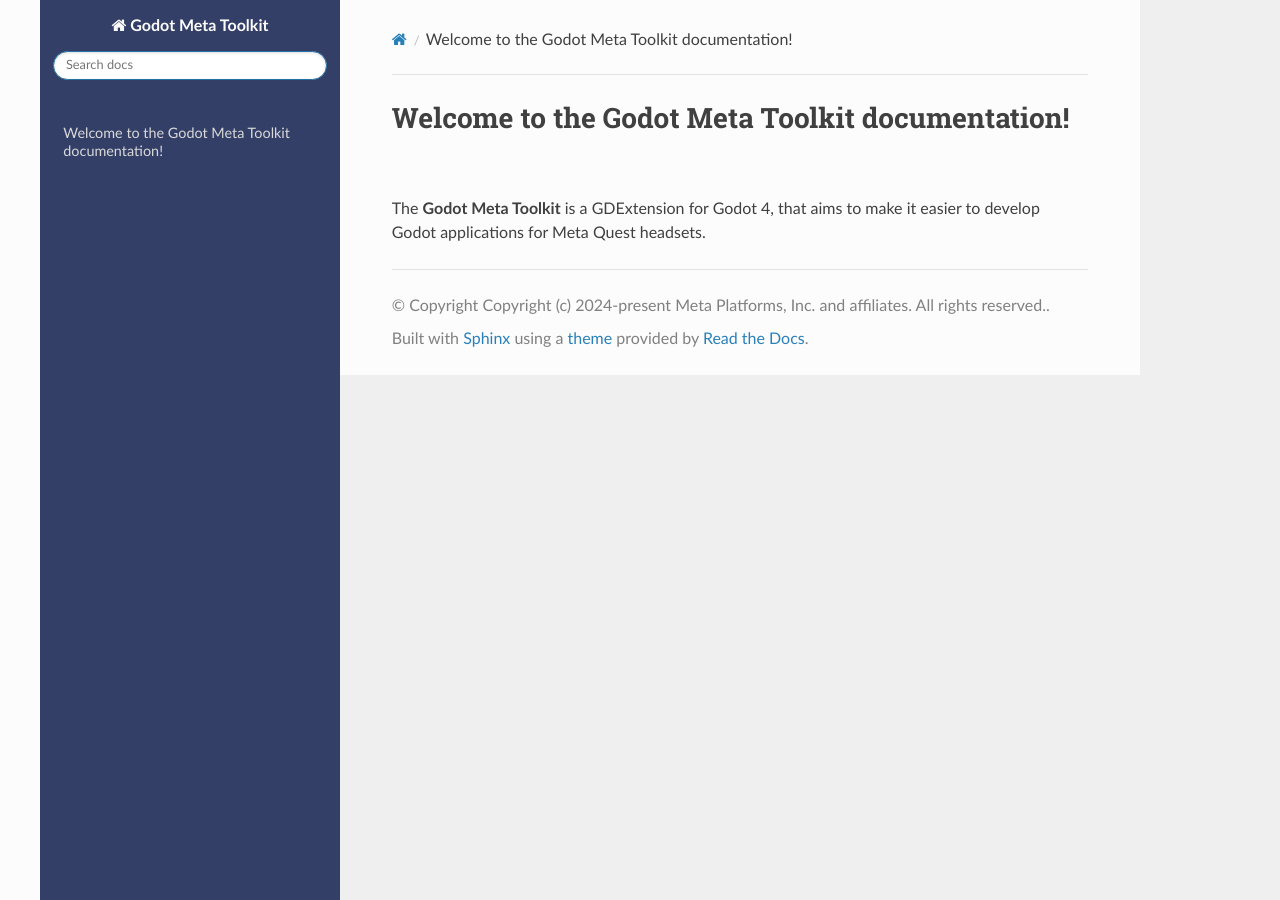
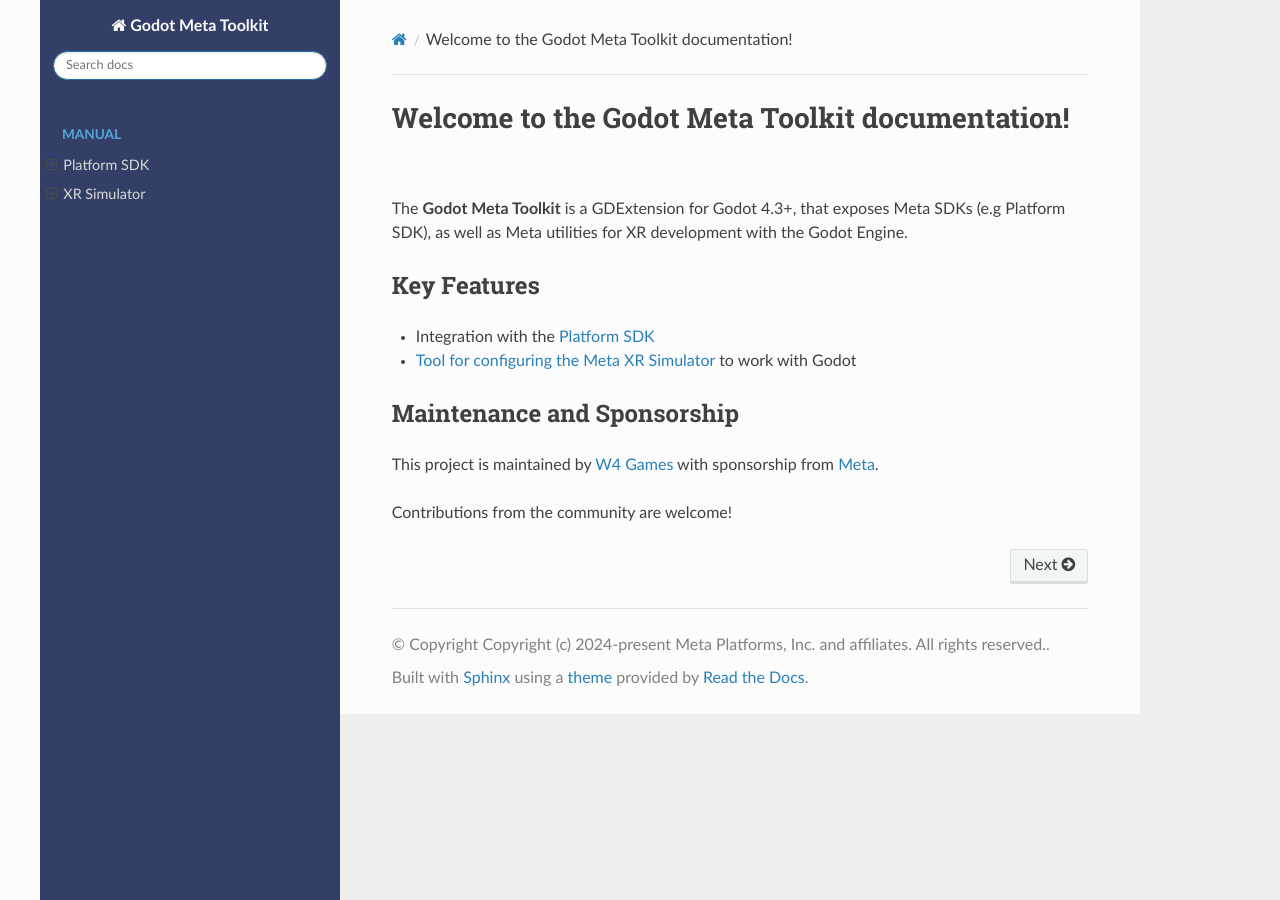
Before and after one commit to godot-sdk-integrations/godot-meta-toolkit, a Sphinx documentation site: the page built from docs/index.rst, in a window 1280 px wide. Built offline with Sphinx 7.4.7 and the Read the Docs theme 3.1.0, drawn with Linux system fonts in a browser that asks for light colours; pages that are not in the unit, such as notebooks, are missing from menus.

```diff
--- a/docs/index.rst
+++ b/docs/index.rst
@@ -1,11 +1,32 @@
 Welcome to the Godot Meta Toolkit documentation!
 ================================================
 
-The **Godot Meta Toolkit** is a GDExtension for Godot 4, that aims to make it easier to
-develop Godot applications for Meta Quest headsets.
+The **Godot Meta Toolkit** is a GDExtension for Godot 4.3+, that exposes Meta SDKs (e.g Platform SDK), as well as Meta utilities for XR development with the Godot Engine.
+
+Key Features
+------------
+
+- Integration with the :ref:`Platform SDK<manual_platform_sdk_getting_started>`
+- :ref:`Tool for configuring the Meta XR Simulator<manual_xr_simulator>` to work with Godot
+
+Maintenance and Sponsorship
+---------------------------
+
+This project is maintained by `W4 Games <https://www.w4games.com/>`_ with sponsorship from `Meta <https://www.meta.com/>`_.
+
+Contributions from the community are welcome!
 
 .. Below is the main table-of-content tree of the documentation website.
    It is hidden on the page itself, but it makes up the sidebar for navigation.
+
+.. toctree::
+   :hidden:
+   :maxdepth: 1
+   :caption: Manual
+   :name: manual
+
+   manual/platform_sdk/index
+   manual/xr_simulator
 
 .. toctree::
    :hidden:
```
Also changed, not shown: README.md (+10 -35 lines), docs/manual/platform_sdk/getting_started.rst (added, +46 -0 lines), docs/manual/platform_sdk/index.rst (added, +10 -0 lines), docs/manual/xr_simulator.rst (added, +21 -0 lines), docs/manual/img/xr_simulator_tool.png (added), 1 other file.
